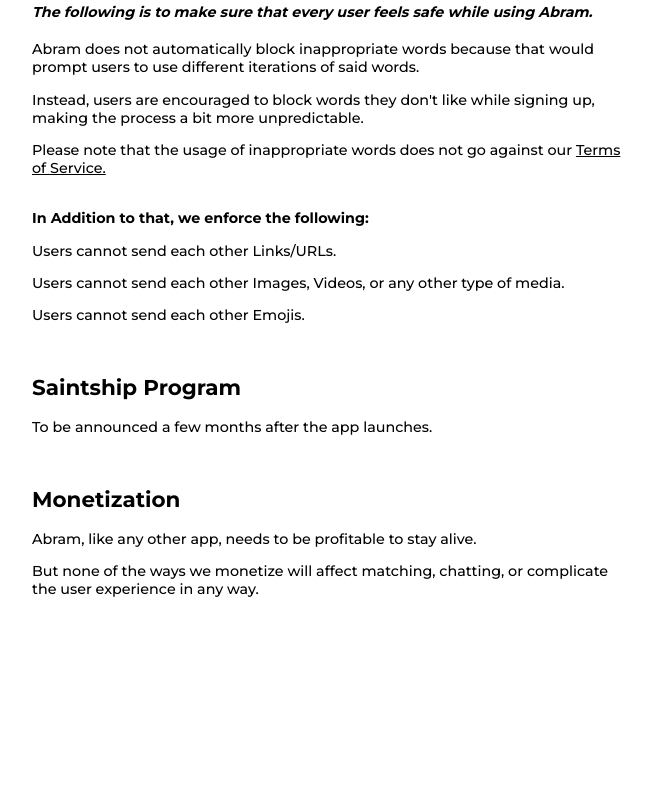
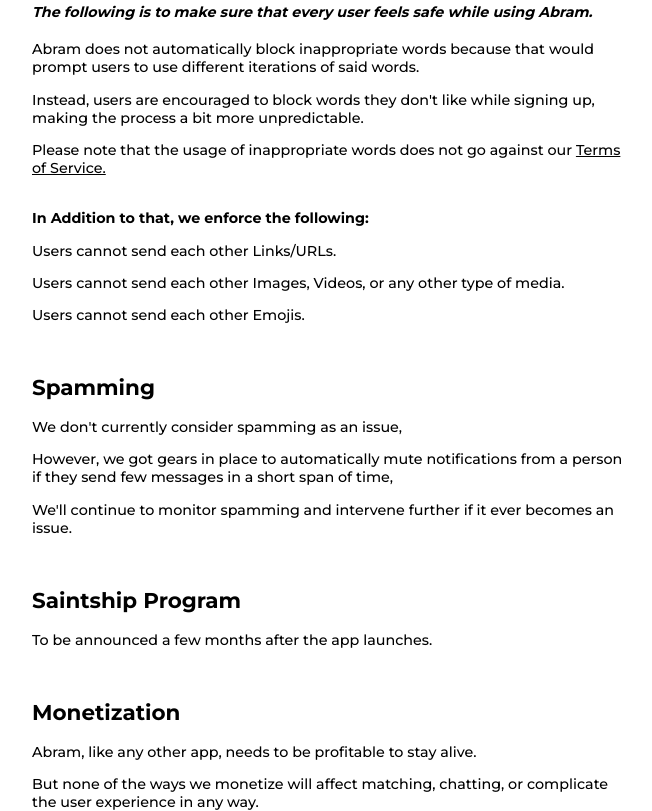
Before and after one commit to hpj/herpproject.com, a website: page src/abram/principles/index.pug in a window 1280 px wide. Shown: the part 2145-2956 px from the top of the page, without its empty margins (308-960 px from the left). Before the commit the page ends 2743 px from the top, so only its background shows below. Drawn offline with nearby package versions, Linux system fonts and the light colour scheme; files that its build step writes are made by us from their sources.

Commit message:
abram: added notes about spamming

```diff
--- a/src/abram/principles/index.pug
+++ b/src/abram/principles/index.pug
@@ -117,6 +117,12 @@
     p Users cannot send each other Emojis.
 
     br
+    h2 Spamming
+    p We don't currently consider spamming as an issue,
+    p However, we got gears in place to automatically mute notifications from a person if they send few messages in a short span of time,
+    p We'll continue to monitor spamming and intervene further if it ever becomes an issue.
+
+    br
     h2 Saintship Program
 
     p To be announced a few months after the app launches.
```
